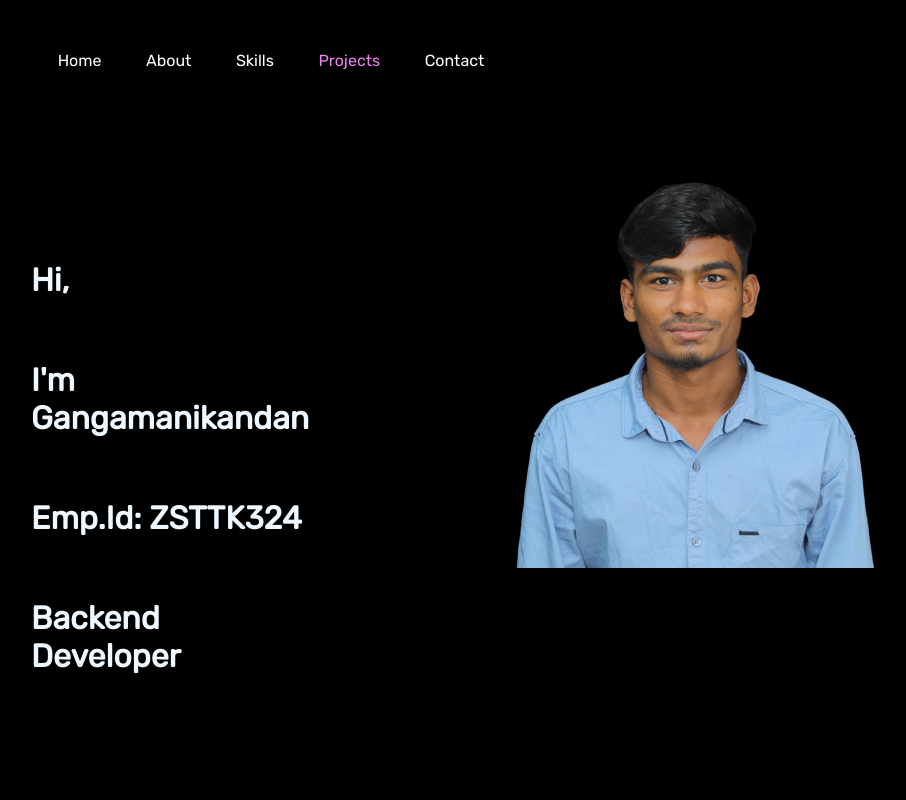
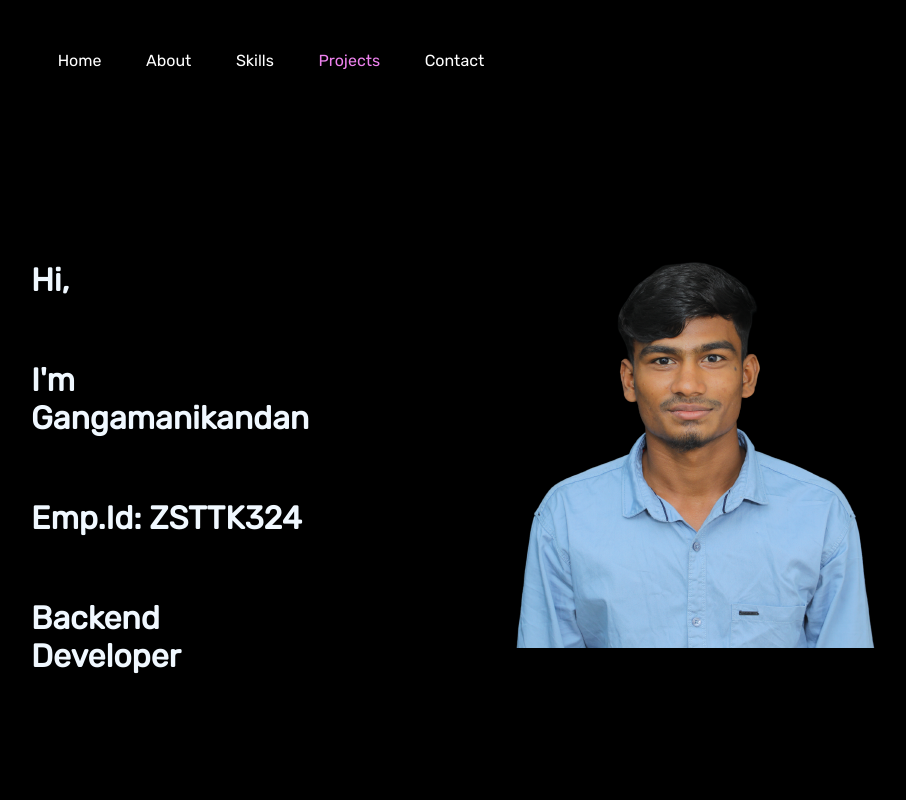
Before and after one commit to gangamani2468/protfolio2.0, a plain HTML site: page index.html in a window 1280 px wide. Shown: the top 800 px of the page, without its empty margins (369-1275 px from the left). Drawn offline with Linux system fonts and the light colour scheme; a web font is replaced by a local one.

Commit message:
portfolio2.1

```diff
--- a/index.html
+++ b/index.html
@@ -51,7 +51,7 @@
           <h1>Emp.Id: ZSTTK324</h1><br>
           <h1>Backend Developer</h1>
         </div>
-        <div style="margin:20vh 22vh 0vh 10vh;"><img src="gangamani.png"></div>
+        <div style="margin:30vh 22vh 0vh 10vh;"><img src="gangamani.png"></div>
       </div>
 
       <div id="about">
```
